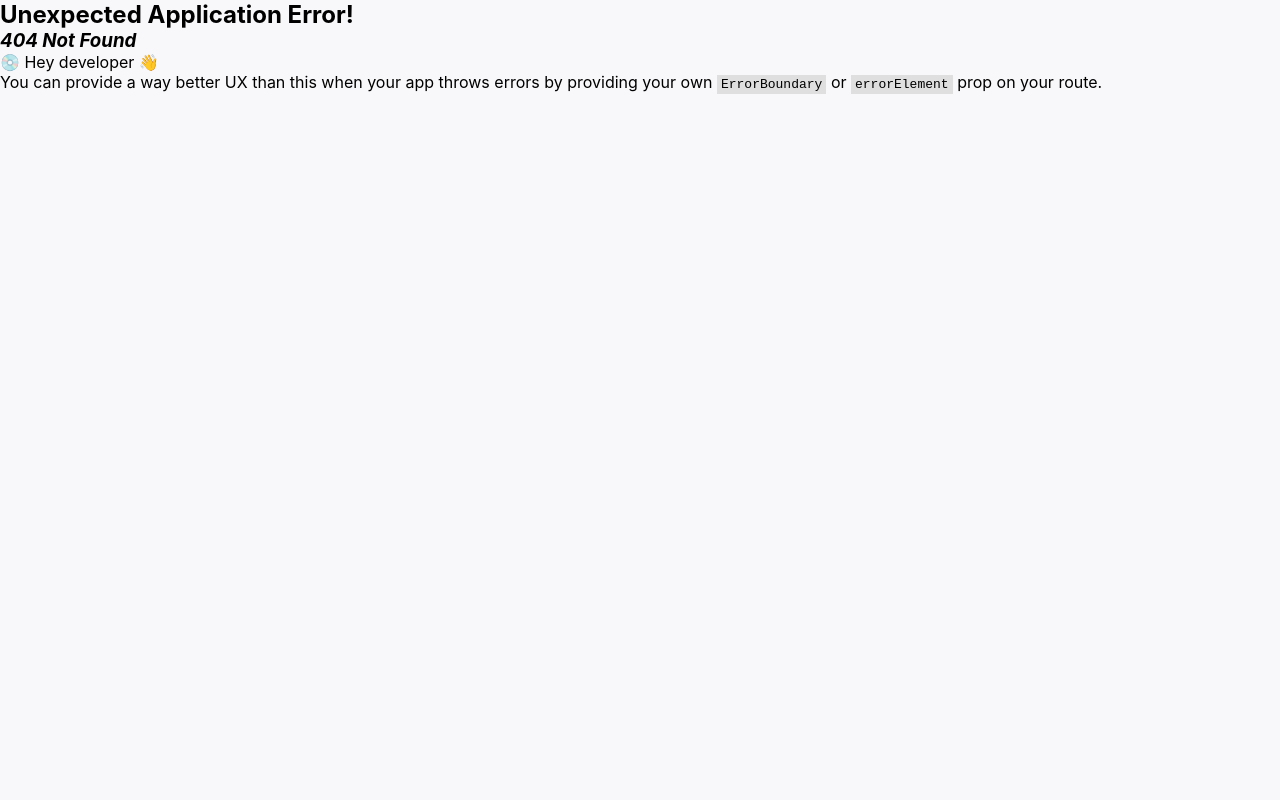
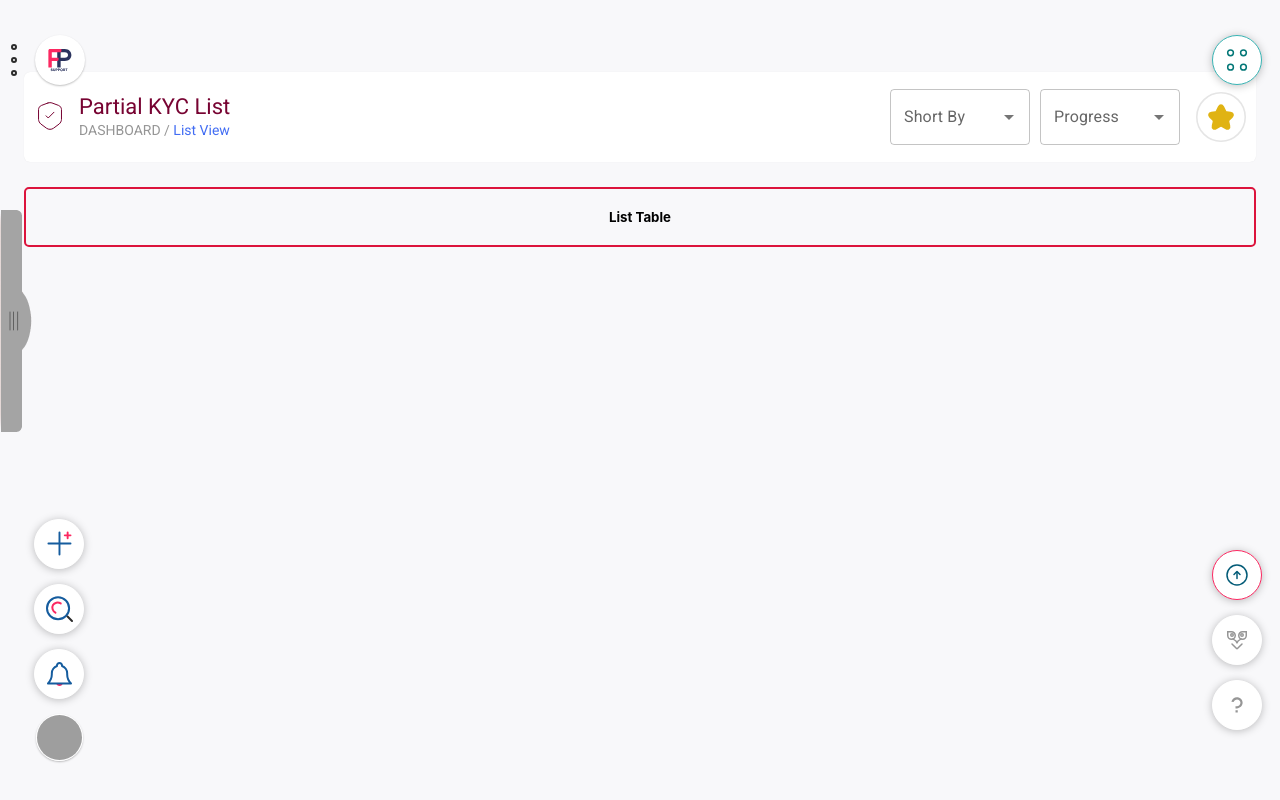
Before and after one commit to hasanhridoy01/NewRoz-Kyc-Support-Panel, a React (Vite) app: page /listView in a window 1280 px wide. Before the commit this address had no page. Built offline with nearby package versions, Linux system fonts and the light colour scheme; grey boxes are pictures that could not be loaded.

Commit message:
fixed done

```diff
--- a/src/Routes/Route.jsx
+++ b/src/Routes/Route.jsx
@@ -1,6 +1,7 @@
 import { createBrowserRouter } from "react-router-dom";
 import Main from "../layout/Main/Main";
 import Dashboard from "../pages/Dashboard/Dashboard";
+import ListView from "../pages/ListView/ListView";
 
 export const route = createBrowserRouter([
     {
@@ -11,6 +12,10 @@ export const route = createBrowserRouter([
                 path: '/',
                 element: <Dashboard />
             },
+            {
+                path: '/listView',
+                element: <ListView />
+            }
         ]
     }
 ]);
--- /dev/null
+++ b/src/components/listView/Table/ListTable.jsx
@@ -0,0 +1,11 @@
+import React from 'react';
+
+const ListTable = () => {
+    return (
+        <div style={{ padding: '20px', border: '2px solid crimson', borderRadius: '5px' }}>
+            <h5 style={{ textAlign: 'center' }}>List Table</h5>
+        </div>
+    );
+};
+
+export default ListTable;
--- a/src/layout/Main/Main.css
+++ b/src/layout/Main/Main.css
@@ -78,7 +78,7 @@
 
 /* button */
 .btn-one {
-  background-color: #ffffff;
+  background: none;
   border: none;
   cursor: pointer;
   height: 30px;
--- a/src/layout/Main/Main.jsx
+++ b/src/layout/Main/Main.jsx
@@ -303,7 +303,15 @@ const Main = () => {
 
         {/* Apply Outlet */}
         <div className="outlet-style">
-          <Container>
+          <Container
+            maxWidth={false}  // Disable default maxWidth handling
+            sx={{
+              maxWidth: '1340px', // Set custom max-width
+              width: '100%',
+              height: "100%" ,     // Ensure it takes full width if needed
+              margin: 'auto'    // Center the container
+            }}
+          >
             <Outlet />
           </Container>
         </div>
--- a/src/pages/Dashboard/Dashboard.css
+++ b/src/pages/Dashboard/Dashboard.css
@@ -12,6 +12,7 @@
   border: 1px solid #e5e5e5; /* Apply border to all sides */
   border-right: none; /* Remove the right border */
   border-radius: 10px 0 0 10px;
+  background-color: #ffffff;
 }
 .card-title {
   font-family: Lato;
@@ -54,14 +55,24 @@
   justify-content: center;
   width: 35px;
   height: 35px;
-  gap: 10px;
   border-radius: 50%;
-  border: 1px 0px 0px 0px solid #e5e5e5;
-  opacity: 0px;
-  background: none;
   border: 1px solid #d8d8d8;
   box-shadow: 2px 0px 6px #26334d08;
   cursor: pointer;
+  background: none;
+  opacity: 1; /* Set opacity to 1 or adjust as needed */
+}
+
+.card-btn:hover {
+  background-color: #be185d;
+}
+
+.card-btn svg path {
+  stroke: #be185d; /* Change stroke color for SVG paths */
+}
+
+.card-btn:hover svg path {
+  stroke: #ffffff; /* Change stroke color on hover */
 }
 
 .dashboard-card-two {
@@ -74,6 +85,7 @@
   gap: 10px;
   border: 1px solid #e5e5e5; /* Apply border to all sides */
   border-right: none; /* Remove the right border */
+  background-color: #ffffff;
 }
 .card-icon {
   font-family: Lato;
@@ -144,6 +156,7 @@
   gap: 10px;
   border: 1px solid #e5e5e5; /* Apply border to all sides */
   border-right: none; /* Remove the right border */
+  background-color: #ffffff;
 }
 .dashboard-card-four {
   width: 100%;
@@ -156,6 +169,7 @@
   gap: 15px;
   border: 1px solid #e5e5e5; /* Apply border to all sides */
   border-radius: 0px 10px 10px 0px;
+  background-color: #ffffff;
 }
 .card-nav-header {
   display: flex;
@@ -202,7 +216,6 @@
   color: #770332;
   display: flex;
   align-items: center;
-  justify-content: space-between;
   gap: 10px;
 }
 .overflow-content-time {
@@ -247,20 +260,20 @@
   gap: 10px;
   border-radius: 20px;
   background-color: #ffffff;
-  box-shadow: 0px 0px 1px 0px #0000001A;
+  box-shadow: 0px 0px 1px 0px #0000001a;
   display: flex;
   align-items: center;
   position: relative;
   border: 2px solid #e5e5e5;
   cursor: pointer;
 }
-.dashboard-main-card-extra{
+.dashboard-main-card-extra {
   height: 140px;
   padding: 20px 25px;
   gap: 10px;
   border-radius: 20px;
-  background-color: #FAFAFA;
-  box-shadow: 0px 0px 1px 0px #0000001A;
+  background-color: #fafafa;
+  box-shadow: 0px 0px 1px 0px #0000001a;
   display: flex;
   justify-content: center;
   align-items: center;
@@ -270,11 +283,11 @@
 }
 
 .dashboard-main-card:hover {
-  border: 2px solid #BE185D;
+  border: 2px solid #be185d;
 }
 
 .dashboard-main-card-extra:hover {
-  border: 2px solid #BE185D;
+  border: 2px solid #be185d;
 }
 
 .dashboard-main-card img {
--- a/src/pages/Dashboard/Dashboard.jsx
+++ b/src/pages/Dashboard/Dashboard.jsx
@@ -420,26 +420,13 @@ const Dashboard = () => {
                       xmlns="http://www.w3.org/2000/svg"
                     >
                       <path
-                        d="M3 17.5H18"
-                        stroke="#606060"
-                        stroke-miterlimit="10"
-                        stroke-linecap="round"
-                        stroke-linejoin="round"
-                      />
-                      <path
-                        d="M8.8125 4V17.5H12.1875V4C12.1875 3.175 11.85 2.5 10.8375 2.5H10.1625C9.15 2.5 8.8125 3.175 8.8125 4Z"
+                        d="M10.62 9.1525C10.545 9.145 10.455 9.145 10.3725 9.1525C8.58754 9.0925 7.17004 7.63 7.17004 5.83C7.17004 3.9925 8.65504 2.5 10.5 2.5C12.3375 2.5 13.83 3.9925 13.83 5.83C13.8225 7.63 12.405 9.0925 10.62 9.1525Z"
                         stroke="#606060"
                         stroke-linecap="round"
                         stroke-linejoin="round"
                       />
                       <path
-                        d="M3.75 8.5V17.5H6.75V8.5C6.75 7.675 6.45 7 5.55 7H4.95C4.05 7 3.75 7.675 3.75 8.5Z"
-                        stroke="#606060"
-                        stroke-linecap="round"
-                        stroke-linejoin="round"
-                      />
-                      <path
-                        d="M14.25 12.25V17.5H17.25V12.25C17.25 11.425 16.95 10.75 16.05 10.75H15.45C14.55 10.75 14.25 11.425 14.25 12.25Z"
+                        d="M6.87004 11.92C5.05504 13.135 5.05504 15.115 6.87004 16.3225C8.93254 17.7025 12.315 17.7025 14.3775 16.3225C16.1925 15.1075 16.1925 13.1275 14.3775 11.92C12.3225 10.5475 8.94004 10.5475 6.87004 11.92Z"
                         stroke="#606060"
                         stroke-linecap="round"
                         stroke-linejoin="round"
--- /dev/null
+++ b/src/pages/ListView/ListView.css
@@ -0,0 +1,71 @@
+.list-header {
+  width: 100%;
+  height: 90px;
+  padding: 10px;
+  gap: 10px;
+  border-radius: 6px;
+  opacity: 0px;
+  box-shadow: 0px 2px 3px 0px #0000001a;
+  box-shadow: 0px 0px 1px 0px #0000001a;
+  background-color: #ffffff;
+  display: flex;
+  align-items: center;
+  justify-content: space-between;
+}
+.list-header-left {
+  display: flex;
+  align-items: center;
+  gap: 13px;
+}
+.list-header-left-text {
+  display: flex;
+  flex-direction: column;
+  gap: 6px;
+}
+.list-header-left-text h4 {
+  font-family: Roboto;
+  font-size: 22px;
+  font-weight: 400;
+  line-height: 20px;
+  text-align: left;
+  color: #770332;
+}
+.list-header-left-text p {
+  font-family: Roboto;
+  font-size: 14px;
+  font-weight: 400;
+  line-height: 14px;
+  text-align: left;
+  color: #426df3;
+}
+.list-header-left-text span {
+  font-family: Roboto;
+  font-size: 14px;
+  font-weight: 400;
+  line-height: 14px;
+  text-align: left;
+  color: #969696;
+}
+.list-header-right {
+  display: flex;
+  align-items: center;
+  gap: 16px;
+}
+
+.list-header-right-input {
+  display: flex;
+  align-items: center;
+  gap: 10px; /* Added gap between autocomplete inputs */
+}
+
+.list-header-right-btn {
+  border: none;
+  background: none;
+  cursor: pointer;
+  display: flex;
+  align-items: center;
+  justify-content: center;
+}
+.list-table {
+  margin-top: 25px;
+}
--- /dev/null
+++ b/src/pages/ListView/ListView.jsx
@@ -0,0 +1,121 @@
+import React from "react";
+import "./ListView.css";
+import logo from "../../assets/images/listview/shield-tick.png";
+import TextField from "@mui/material/TextField";
+import Autocomplete from "@mui/material/Autocomplete";
+import ListTable from "../../components/listView/Table/ListTable";
+
+// Define the time values for the first Autocomplete
+const timeValues1 = ["08:00", "12:00", "16:00", "20:00"];
+
+// Define the options for the second Autocomplete
+const options2 = ["Option A", "Option B", "Option C", "Option D"];
+
+const ListView = () => {
+  return (
+    <div>
+      <div className="list-header">
+        <div className="list-header-left">
+          <button style={{ background: 'none', border: 'none', cursor: 'pointer' }}>
+            <svg
+              width="32"
+              height="32"
+              viewBox="0 0 32 32"
+              fill="none"
+              xmlns="http://www.w3.org/2000/svg"
+            >
+              <path
+                d="M13.9866 2.97333L7.3333 5.48C5.79996 6.05333 4.54663 7.86666 4.54663 9.49333V19.4C4.54663 20.9733 5.58663 23.04 6.8533 23.9867L12.5866 28.2667C14.4666 29.68 17.56 29.68 19.44 28.2667L25.1733 23.9867C26.44 23.04 27.48 20.9733 27.48 19.4V9.49333C27.48 7.85333 26.2266 6.04 24.6933 5.46666L18.04 2.97333C16.9066 2.56 15.0933 2.56 13.9866 2.97333Z"
+                stroke="#770332"
+                stroke-linecap="round"
+                stroke-linejoin="round"
+              />
+              <path
+                d="M12.0667 15.8267L14.2133 17.9733L19.9467 12.24"
+                stroke="#770332"
+                stroke-linecap="round"
+                stroke-linejoin="round"
+              />
+            </svg>
+          </button>
+          <div className="list-header-left-text">
+            <h4>Partial KYC List</h4>
+            <p>
+              <span>DASHBOARD /</span> List View
+            </p>
+          </div>
+        </div>
+        <div className="list-header-right">
+          <div className="list-header-right-input">
+            <Autocomplete
+              options={timeValues1}
+              getOptionDisabled={(option) =>
+                option === timeValues1[0] || option === timeValues1[2]
+              }
+              sx={{
+                width: 140,
+                "& .MuiAutocomplete-input": {
+                  borderRadius: "8px",
+                  padding: "8px",
+                },
+              }}
+              renderInput={(params) => (
+                <TextField {...params} label="Short By" />
+              )}
+            />
+            <Autocomplete
+              options={options2}
+              sx={{
+                width: 140,
+                "& .MuiAutocomplete-input": {
+                  borderRadius: "8px",
+                  padding: "8px",
+                },
+              }}
+              renderInput={(params) => (
+                <TextField {...params} label="Progress" />
+              )}
+            />
+          </div>
+          <button className="list-header-right-btn">
+            <svg
+              width="50"
+              height="50"
+              viewBox="0 0 32 32"
+              fill="none"
+              xmlns="http://www.w3.org/2000/svg"
+            >
+              <rect
+                x="0.5"
+                y="0.5"
+                width="31"
+                height="31"
+                rx="15.5"
+                stroke="#E5E5E5"
+              />
+              <rect
+                width="18"
+                height="18"
+                transform="translate(7 7)"
+                fill="white"
+              />
+              <path
+                d="M17.2977 9.63248L18.6177 12.2725C18.7977 12.64 19.2777 12.9925 19.6827 13.06L22.0752 13.4575C23.6052 13.7125 23.9652 14.8225 22.8627 15.9175L21.0027 17.7775C20.6877 18.0925 20.5152 18.7 20.6127 19.135L21.1452 21.4375C21.5652 23.26 20.5977 23.965 18.9852 23.0125L16.7427 21.685C16.3377 21.445 15.6702 21.445 15.2577 21.685L13.0152 23.0125C11.4102 23.965 10.4352 23.2525 10.8552 21.4375L11.3877 19.135C11.4852 18.7 11.3127 18.0925 10.9977 17.7775L9.13768 15.9175C8.04268 14.8225 8.39518 13.7125 9.92518 13.4575L12.3177 13.06C12.7152 12.9925 13.1952 12.64 13.3752 12.2725L14.6952 9.63248C15.4152 8.19998 16.5852 8.19998 17.2977 9.63248Z"
+                fill="#E0B313"
+                stroke="#E0B313"
+                strokeWidth="1.5"
+                strokeLinecap="round"
+                strokeLinejoin="round"
+              />
+            </svg>
+          </button>
+        </div>
+      </div>
+      <div className="list-table">
+        <ListTable />
+      </div>
+    </div>
+  );
+};
+
+export default ListView;
```
Also changed, not shown: src/assets/images/listview/shield-tick.png (added), src/components/listView/Table/ListTable.css (added).
